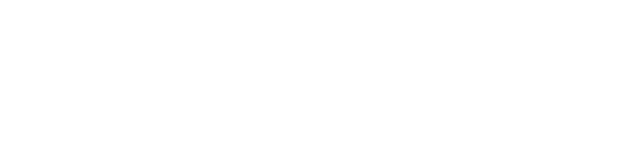
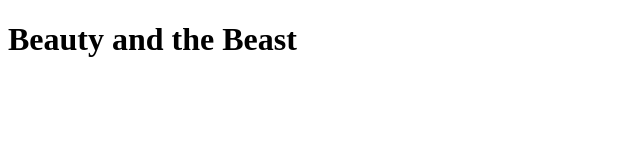
Before and after one commit to JoannaLucia11tiA/Atividade411, a plain HTML site: page index.html in a window 1280 px wide. Shown: the whole page, without its empty margins (0-640 px from the left). Drawn offline with Linux system fonts and the light colour scheme.

Commit message:
implemento do titulo

```diff
--- a/index.html
+++ b/index.html
@@ -3,9 +3,12 @@
 <head>
     <meta charset="UTF-8">
     <meta name="viewport" content="width=device-width, initial-scale=1.0">
-    <title>Document</title>
+    <title>Bela e a Fera</title>
 </head>
 <body>
-
+    <header>
+   <h1>Beauty and the Beast</h1>
+</header>
 </body>
 </html>
+<!-- https://tangy-raccoon-374.notion.site/Atividade-Display-Flex-112868788a8680c5bb03d0e071e1b50d -->
```
